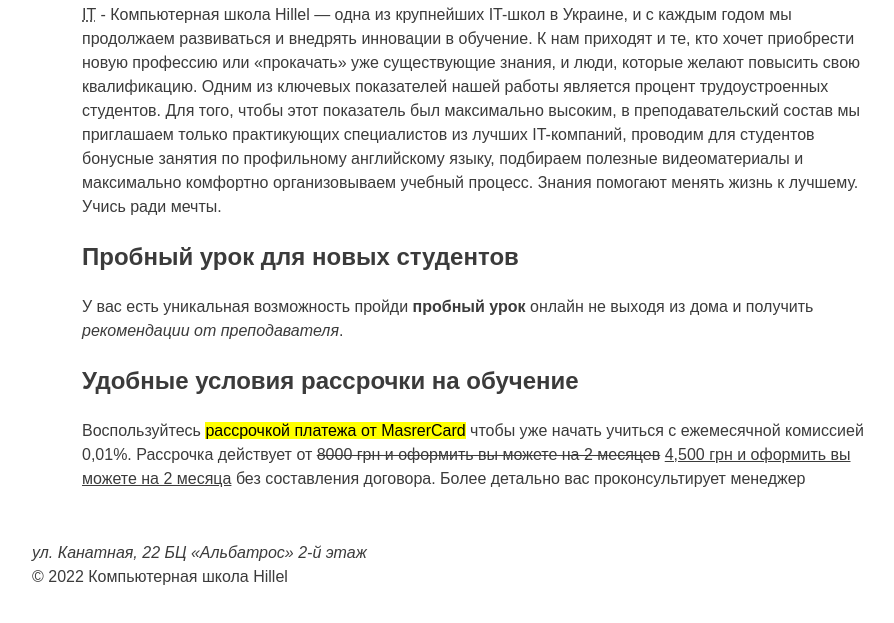
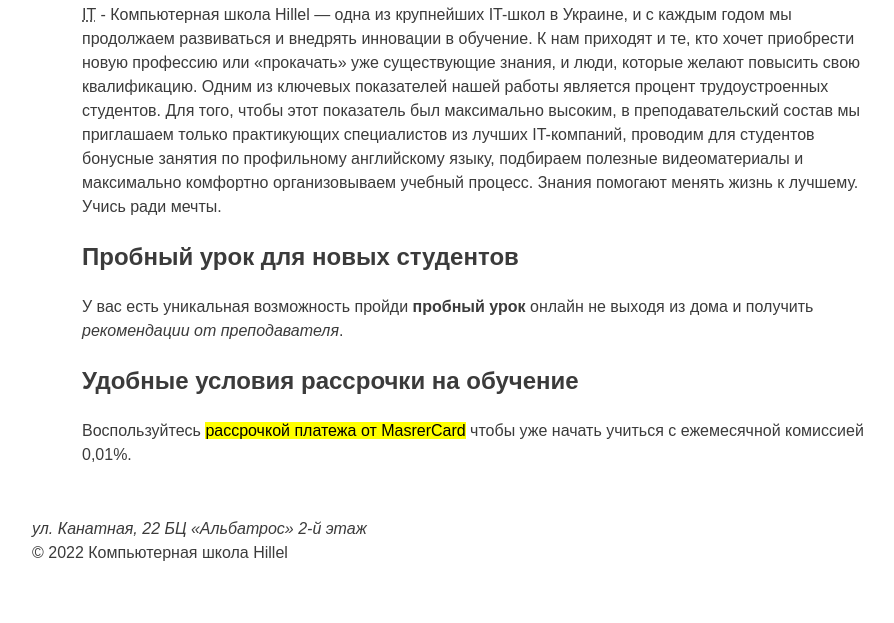
Before and after one commit to Daria1993/Lesson_4, a plain HTML site: page index.html in a window 1280 px wide. Shown: the part 694-1317 px from the top of the page, without its empty margins (26-920 px from the left). Drawn offline with Linux system fonts and the light colour scheme; a web font is replaced by a local one.

Commit message:
Update index.html

```diff
--- a/index.html
+++ b/index.html
@@ -128,9 +128,7 @@
                 <h2>Удобные условия рассрочки на обучение</h2>
             </header>
             <p> Воспользуйтесь <mark>рассрочкой платежа от MasrerCard</mark> чтобы уже начать учиться с
-                ежемесячной комиссией 0,01%. Рассрочка действует от <del>8000 грн и оформить вы можете на 2
-                    месяцев</del> <ins> 4,500 грн и оформить вы можете на 2 месяца</ins> без
-                составления договора. Более детально вас проконсультирует менеджер</p>
+                ежемесячной комиссией 0,01%.</p>
         </section>
     </main>
     <footer class="footer">
```
